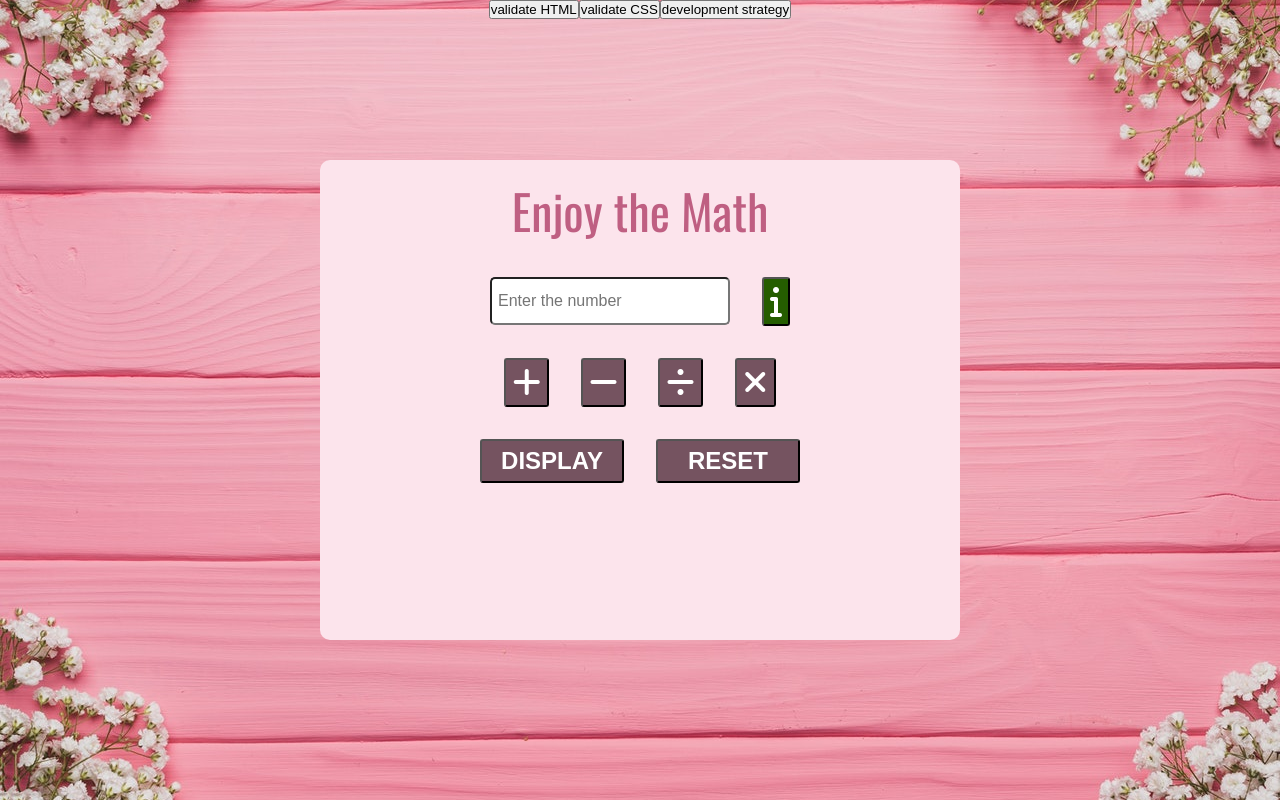
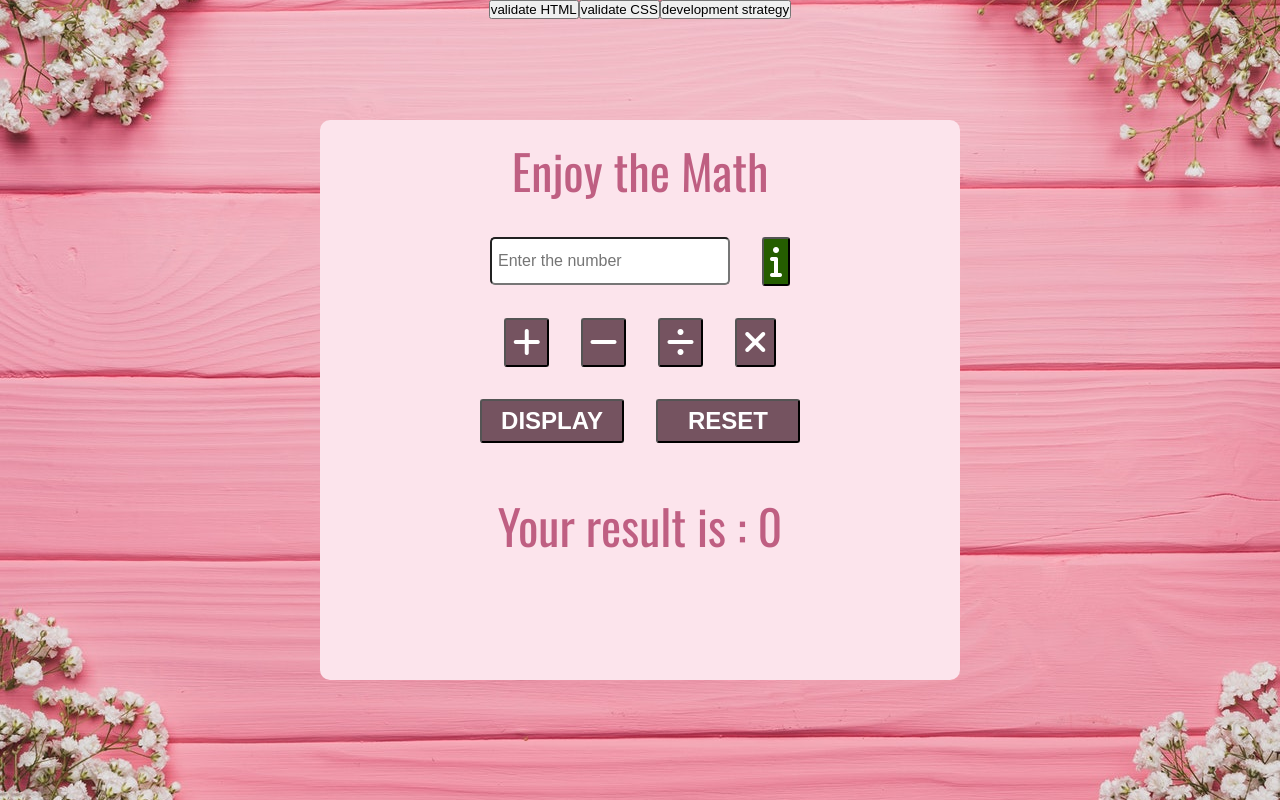
Before and after one commit to IrynaSpyrydonova/prompt-alert-calculate, a plain HTML site: page index.html in a window 1280 px wide. Both pictures are taken after a click on the button "DISPLAY". Drawn offline with nearby package versions, Linux system fonts and the light colour scheme.

Commit message:
Added message with resul, styled it, add js function
Closses gh- 9

```diff
--- a/index.html
+++ b/index.html
@@ -2,7 +2,7 @@
 <html lang='en'>
 
 <head>
-  <meta charset='utf8'>
+  <meta charset="UTF-8">
   <title>prompt, alert, calculate</title>
 
   <!-- load the styles -->
@@ -60,8 +60,13 @@
         <div class='btn'>
           <button class ="btn-main" onclick='resetLastResultHandler()'> <span>RESET</span></button>
         </div>
+    </div>
+    <div class="box">
+      <div>
+        <p>Your result is : <span id='message'>0</span></p>
       </div>
     </div>
+  </div>
   </div>
 </body>
 
--- a/scripts/handlers/last-result-display.js
+++ b/scripts/handlers/last-result-display.js
@@ -6,6 +6,7 @@ function displayLastResultHandler() {
   console.log('-- action: display lastResult');
   console.log('lastResult:', typeof lastResult, '\n', lastResult);
 
-  alert(`lastResult: ${lastResult}`);
+  const displayResult = document.getElementById('message');
+  displayResult.innerHTML = `${lastResult}`;
 
 }
--- a/style.css
+++ b/style.css
@@ -26,7 +26,7 @@ body:before {
     transform: translate(-50%, -50%);
     background:#fce4ec;
     width: 50vw;
-    height: 60vh;
+    height: 70vh;
     border-radius: 10px;
 
 }
@@ -78,6 +78,7 @@ body:before {
 
 button.btn-main{
     width: 9rem;
+    margin-bottom: 1rem;
 }
 .btn span {
     font-size: 1.5rem;
```
